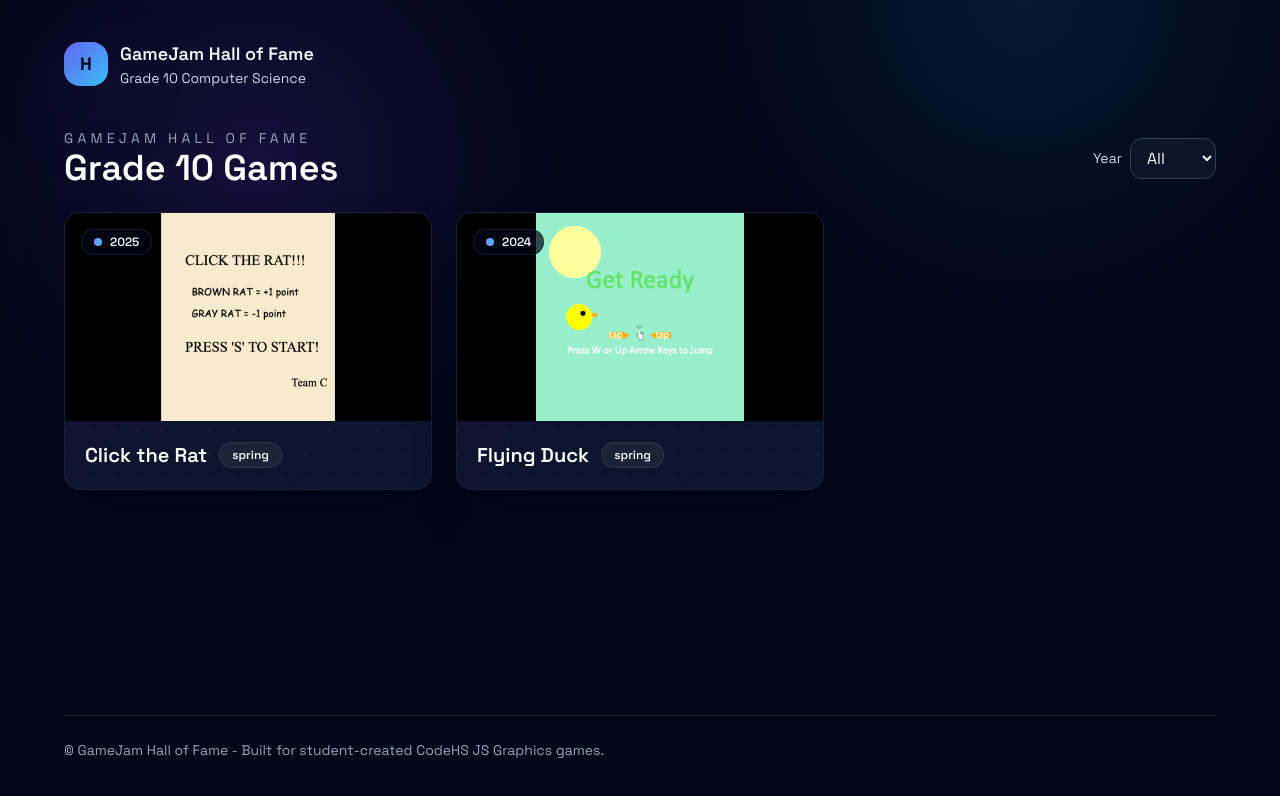
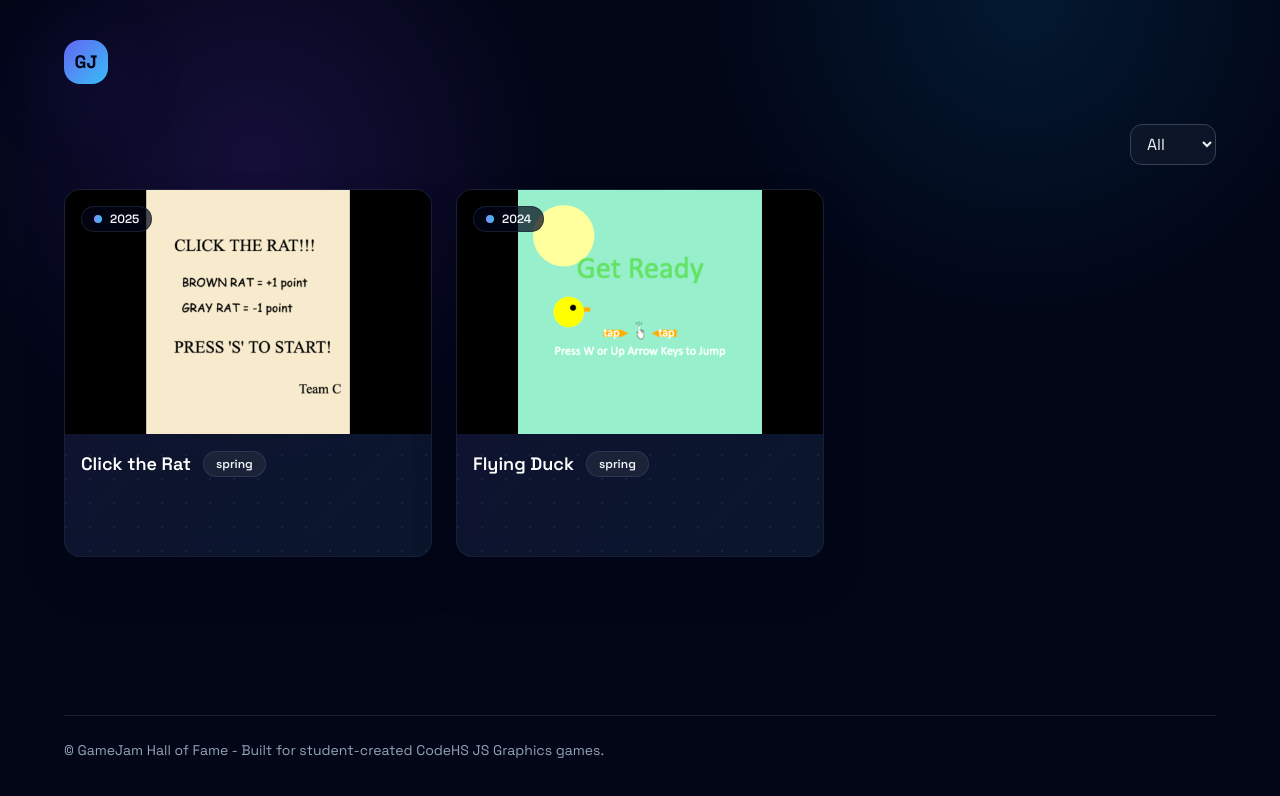
Before and after one commit to codepetca/hof, a Next.js app: page / in a window 1280 px wide. Shown: the top 796 px of the page. Built offline with nearby package versions, Linux system fonts and the light colour scheme.

Commit message:
Square clickable cards; minimal header with GJ logo and dropdown

```diff
--- a/app/layout.tsx
+++ b/app/layout.tsx
@@ -24,13 +24,13 @@ export default function RootLayout({
         <div className="main-shell">
           <header className="flex items-center justify-between gap-4">
             <div className="flex items-center gap-3">
-              <div className="h-11 w-11 rounded-2xl bg-gradient-to-br from-indigo-500 to-sky-400 shadow-glow grid place-items-center text-lg font-black text-slate-950">
-                H
-              </div>
-              <div>
-                <p className="text-lg font-semibold">GameJam Hall of Fame</p>
-                <p className="text-sm text-slate-300">Grade 10 Computer Science</p>
-              </div>
+              <a
+                href="/"
+                className="h-11 w-11 rounded-2xl bg-gradient-to-br from-indigo-500 to-sky-400 shadow-glow grid place-items-center text-lg font-black text-slate-950"
+                aria-label="GameJam home"
+              >
+                GJ
+              </a>
             </div>
           </header>
 
--- a/app/page.tsx
+++ b/app/page.tsx
@@ -15,15 +15,7 @@ export default function HomePage() {
 
   return (
     <div className="space-y-6">
-      <header className="flex flex-wrap items-center justify-between gap-4">
-        <div>
-          <p className="text-sm uppercase tracking-[0.3em] text-slate-400">GameJam Hall of Fame</p>
-          <h1 className="text-3xl sm:text-4xl font-semibold text-white">Grade 10 Games</h1>
-        </div>
-        <div className="flex items-center gap-2">
-          <label htmlFor="year-select" className="text-sm text-slate-300">
-            Year
-          </label>
+      <div className="flex items-center justify-end">
         <select
           id="year-select"
           className="rounded-xl bg-slate-900/80 border border-slate-700 text-slate-100 px-3 py-2"
@@ -41,7 +33,6 @@ export default function HomePage() {
           ))}
         </select>
       </div>
-      </header>
 
       <GameGrid games={filtered} />
     </div>
--- a/components/game-grid.tsx
+++ b/components/game-grid.tsx
@@ -18,14 +18,14 @@ export default function GameGrid({ games }: Props) {
             href={`/play/${game.slug}`}
             className="group block focus:outline-none focus-visible:ring-2 focus-visible:ring-sky-400 focus-visible:ring-offset-2 focus-visible:ring-offset-slate-900 rounded-2xl"
           >
-            <article className="surface-card grid-backdrop overflow-hidden border border-slate-800/60 transition transform group-hover:-translate-y-1 group-hover:border-sky-400/50 group-hover:shadow-sky-900/50">
-              <div className="relative w-full overflow-hidden">
+            <article className="surface-card grid-backdrop overflow-hidden border border-slate-800/60 transition transform group-hover:-translate-y-1 group-hover:border-sky-400/50 group-hover:shadow-sky-900/50 aspect-square">
+              <div className="relative w-full overflow-hidden h-2/3">
                 <Image
                   src={game.snapshot}
                   alt={`${game.title} snapshot`}
                   width={800}
                   height={500}
-                  className="h-52 w-full object-cover brightness-105 saturate-125 transition duration-300 group-hover:scale-[1.02]"
+                  className="w-full h-full object-cover brightness-105 saturate-125 transition duration-300 group-hover:scale-[1.02]"
                   priority={false}
                 />
                 <div className="absolute left-4 top-4 inline-flex items-center gap-2 rounded-full bg-slate-950/70 px-3 py-1 text-xs font-semibold text-slate-100 border border-slate-800/70">
@@ -34,9 +34,8 @@ export default function GameGrid({ games }: Props) {
                 </div>
               </div>
 
-              <div className="p-5 space-y-3">
-                <div className="flex items-center gap-3 flex-wrap">
-                  <p className="text-xl font-semibold text-white">{game.title}</p>
+              <div className="p-4 flex items-center gap-3 flex-wrap">
+                <p className="text-lg font-semibold text-white">{game.title}</p>
                 {game.tags && (
                   <div className="flex flex-wrap gap-2">
                     {game.tags.map((tag) => (
@@ -47,7 +46,6 @@ export default function GameGrid({ games }: Props) {
                   </div>
                 )}
               </div>
-              </div>
             </article>
           </Link>
         ))}
```
Lines whose indentation alone changed are shown as unchanged.
